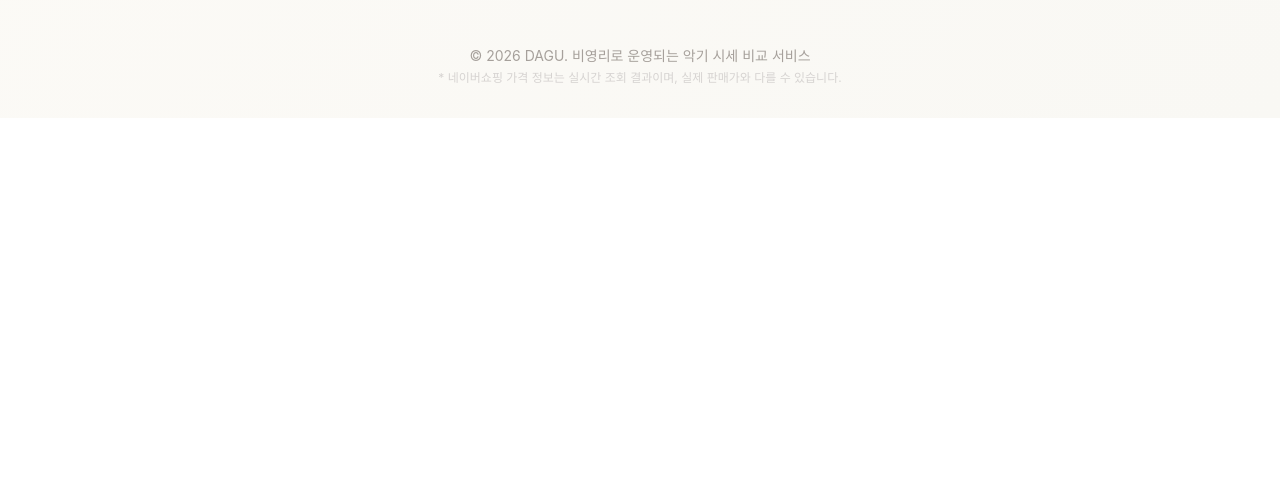
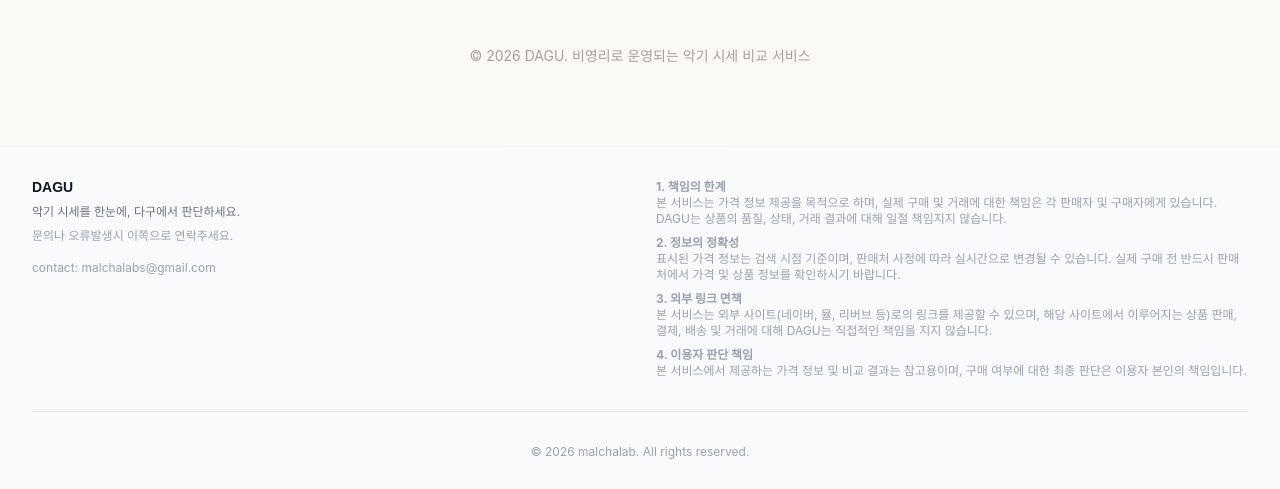
Before and after one commit to logarith3/malcha-dagu, a React (Vite) app in the folder frontend/: page / in a window 1280 px wide. Shown: the part 904-1393 px from the top of the page. Before the commit the page ends 1022 px from the top, so only its background shows below. Built offline with nearby package versions, Linux system fonts and the light colour scheme; no server answers.

Commit message:
Feat: Complete logic for deletion, security, and UI updates

```diff
--- a/frontend/src/App.tsx
+++ b/frontend/src/App.tsx
@@ -7,6 +7,8 @@ import { QueryClient, QueryClientProvider } from '@tanstack/react-query';
 import HomePage from './pages/HomePage';
 import SearchResultPage from './pages/SearchResultPage';
 import CategoryPage from './pages/CategoryPage';
+
+import Footer from './components/Footer';
 
 // React Query 클라이언트 설정
 const queryClient = new QueryClient({
@@ -24,6 +26,8 @@ function App() {
   return (
     <QueryClientProvider client={queryClient}>
       <BrowserRouter>
+        <div className="flex flex-col min-h-screen">
+          <main className="flex-grow">
             <Routes>
               <Route path="/" element={<HomePage />} />
               <Route path="/search" element={<SearchResultPage />} />
@@ -33,6 +37,9 @@ function App() {
               <Route path="/category/:brand/:model" element={<CategoryPage />} />
               <Route path="/category/:brand/:model/:submodel" element={<CategoryPage />} />
             </Routes>
+          </main>
+          <Footer />
+        </div>
       </BrowserRouter>
     </QueryClientProvider>
   );
--- /dev/null
+++ b/frontend/src/components/Footer.tsx
@@ -0,0 +1,55 @@
+
+
+export default function Footer() {
+    return (
+        <footer className="w-full bg-gray-50 py-8 border-t border-gray-100 mt-12">
+            <div className="max-w-7xl mx-auto px-4 sm:px-6 lg:px-8">
+                <div className="grid grid-cols-1 md:grid-cols-2 gap-8">
+                    {/* 서비스 정보 */}
+                    <div>
+                        <h3 className="text-sm font-semibold text-gray-900 mb-2">DAGU</h3>
+                        <p className="text-xs text-gray-500">
+                            악기 시세를 한눈에, 다구에서 판단하세요.
+                        </p>
+                        <p className="text-xs text-gray-400 mt-2">
+                            문의나 오류발생시 이쪽으로 연락주세요.
+                            <br />
+                            <br />
+                            contact: malchalabs@gmail.com
+                        </p>
+                    </div>
+
+                    {/* 필수 고지 사항 */}
+                    <div className="text-xs text-gray-400 space-y-2">
+                        <p>
+                            <strong>1. 책임의 한계</strong><br />
+                            본 서비스는 가격 정보 제공을 목적으로 하며, 실제 구매 및 거래에 대한 책임은 각 판매자 및 구매자에게 있습니다.
+                            DAGU는 상품의 품질, 상태, 거래 결과에 대해 일절 책임지지 않습니다.
+                        </p>
+                        <p>
+                            <strong>2. 정보의 정확성</strong><br />
+                            표시된 가격 정보는 검색 시점 기준이며, 판매처 사정에 따라 실시간으로 변경될 수 있습니다.
+                            실제 구매 전 반드시 판매처에서 가격 및 상품 정보를 확인하시기 바랍니다.
+                        </p>
+                        <p>
+                            <strong>3. 외부 링크 면책</strong><br />
+                            본 서비스는 외부 사이트(네이버, 뮬, 리버브 등)로의 링크를 제공할 수 있으며,
+                            해당 사이트에서 이루어지는 상품 판매, 결제, 배송 및 거래에 대해 DAGU는 직접적인 책임을 지지 않습니다.
+                        </p>
+                        <p>
+                            <strong>4. 이용자 판단 책임</strong><br />
+                            본 서비스에서 제공하는 가격 정보 및 비교 결과는 참고용이며,
+                            구매 여부에 대한 최종 판단은 이용자 본인의 책임입니다.
+                        </p>
+                    </div>
+                </div>
+
+                <div className="mt-8 pt-8 border-t border-gray-200">
+                    <p className="text-xs text-center text-gray-400">
+                        &copy; {new Date().getFullYear()} malchalab. All rights reserved.
+                    </p>
+                </div>
+            </div>
+        </footer>
+    );
+}
--- a/frontend/src/hooks/useSearch.ts
+++ b/frontend/src/hooks/useSearch.ts
@@ -120,6 +120,18 @@ export function useUpdateItemPrice() {
     });
 }
 
+export function useDeleteUserItem() {
+    const queryClient = useQueryClient();
+
+    return useMutation({
+        mutationFn: api.deleteUserItem,
+        onSuccess: () => {
+            queryClient.invalidateQueries({ queryKey: ['search'] });
+            queryClient.invalidateQueries({ queryKey: ['userItems'] });
+        },
+    });
+}
+
 // =============================================================================
 // AI Description Hook
 // =============================================================================
--- a/frontend/src/pages/CategoryPage.tsx
+++ b/frontend/src/pages/CategoryPage.tsx
@@ -184,7 +184,7 @@ export default function CategoryPage() {
 
                     {/* Footer */}
                     <footer className="mt-12 py-6 text-center text-xs text-stone-400 border-t border-stone-100">
-                        <p>* 네이버쇼핑 가격 정보는 실시간 조회 결과이며, 실제 판매가와 다를 수 있습니다.</p>
+
                     </footer>
                 </motion.div>
             )}
--- a/frontend/src/pages/HomePage.tsx
+++ b/frontend/src/pages/HomePage.tsx
@@ -126,7 +126,7 @@ export default function HomePage() {
             {/* 푸터 */}
             <footer className="py-8 text-center text-sm text-stone-400 mt-auto space-y-1">
                 <p>© 2026 DAGU. 비영리로 운영되는 악기 시세 비교 서비스</p>
-                <p className="text-xs text-stone-300">* 네이버쇼핑 가격 정보는 실시간 조회 결과이며, 실제 판매가와 다를 수 있습니다.</p>
+
             </footer>
         </div>
     );
--- a/frontend/src/pages/SearchResultPage.tsx
+++ b/frontend/src/pages/SearchResultPage.tsx
@@ -16,7 +16,7 @@ import SearchBar from '../components/SearchBar';
 import MatchaBounceLoader from '../components/MatchaBounceLoader';
 import ItemCard from '../components/ItemCard';
 import CategoryHeader from '../components/CategoryHeader';
-import { useSearch, useTrackItemClick, useCreateUserItem, useExtendUserItem, useReportItem, useUpdateItemPrice } from '../hooks/useSearch';
+import { useSearch, useTrackItemClick, useCreateUserItem, useExtendUserItem, useReportItem, useUpdateItemPrice, useDeleteUserItem } from '../hooks/useSearch';
 import { useAuth } from '../hooks/useAuth';
 import type { NaverItem, MergedUserItem, ReportReason } from '../types';
 
@@ -76,7 +76,7 @@ export default function SearchResultPage() {
     const [showRegisterModal, setShowRegisterModal] = useState(false);
 
     // SSO 인증 상태 확인
-    const { isLoggedIn } = useAuth();
+    const { isLoggedIn, userId } = useAuth();
 
     // React Query로 검색
     const { data, isLoading, isError, error } = useSearch(query, {
@@ -94,6 +94,24 @@ export default function SearchResultPage() {
 
     // 가격 업데이트 기능
     const updatePrice = useUpdateItemPrice();
+
+    // 삭제 기능
+    const deleteUserItem = useDeleteUserItem();
+
+    const handleDeleteItem = (itemId: number | string) => {
+        if (window.confirm('정말 이 매물을 삭제하시겠습니까?')) {
+            deleteUserItem.mutate(String(itemId), {
+                onSuccess: () => {
+                    alert('매물이 삭제되었습니다.');
+                },
+                onError: () => {
+                    alert('삭제 중 오류가 발생했습니다.');
+                }
+            });
+        }
+    };
+
+
 
     // 최소 로딩 시간 보장
     useEffect(() => {
@@ -222,11 +240,18 @@ export default function SearchResultPage() {
         });
     };
 
-    // 소유자 여부 확인 (is_owner 필드가 있으면 사용, 없으면 false)
+    // 소유자 여부 확인 (is_owner 필드 또는 owner_id 비교)
     const isItemOwner = (item: NaverItem | MergedUserItem): boolean => {
         if (!isLoggedIn) return false;
-        // UserItemSerializer에서 is_owner 필드 제공 시 사용
+
+        // 1. owner_id가 있으면 현재 로그인 유저와 비교
+        if ('owner_id' in item && item.owner_id !== null && userId !== null) {
+            return item.owner_id === userId;
+        }
+
+        // 2. 백엔드에서 제공한 is_owner 필드 사용 (fallback)
         if ('is_owner' in item) return (item as { is_owner: boolean }).is_owner;
+
         return false;
     };
 
@@ -358,6 +383,7 @@ export default function SearchResultPage() {
                                                 onExtend={'id' in item ? () => handleExtendItem(item.id) : undefined}
                                                 onReport={'id' in item && item.source !== 'naver' ? (reason) => handleReportItem(item.id, reason) : undefined}
                                                 onUpdatePrice={'id' in item && item.source !== 'naver' ? (price) => handleUpdatePrice(item.id, price) : undefined}
+                                                onClickDelete={'id' in item && item.source !== 'naver' ? () => handleDeleteItem(item.id) : undefined}
                                             />
                                         </motion.div>
                                     ))}
@@ -443,7 +469,7 @@ export default function SearchResultPage() {
 
             {/* 푸터 */}
             <footer className="mt-12 py-6 text-center text-xs text-stone-400 border-t border-stone-100">
-                <p>* 네이버쇼핑 가격 정보는 실시간 조회 결과이며, 실제 판매가와 다를 수 있습니다.</p>
+
             </footer>
         </div>
     );
@@ -524,7 +550,21 @@ function RegisterModal({ query, matchedInstrument, onClose }: RegisterModalProps
 
     // API Hook
     const createUserItem = useCreateUserItem();
+    const deleteUserItem = useDeleteUserItem();
     const queryClient = useQueryClient();
+
+    const handleDeleteItem = (id: number | string) => {
+        if (window.confirm('정말 이 매물을 삭제하시겠습니까?')) {
+            deleteUserItem.mutate(String(id), {
+                onSuccess: () => {
+                    alert('삭제되었습니다.');
+                },
+                onError: () => {
+                    alert('삭제 중 오류가 발생했습니다.');
+                }
+            });
+        }
+    };
 
     const handleSubmit = async (e: React.FormEvent) => {
         e.preventDefault();
--- a/frontend/src/services/api.ts
+++ b/frontend/src/services/api.ts
@@ -111,9 +111,14 @@ export async function reportUserItem(id: string, data: {
     return response.data;
 }
 
+// ... existing code ...
 export async function updateItemPrice(id: string, price: number): Promise<UserItem> {
     const response = await api.post<UserItem>(`/items/${id}/update_price/`, { price });
     return response.data;
+}
+
+export async function deleteUserItem(id: string): Promise<void> {
+    await api.delete(`/items/${id}/`);
 }
 
 // =============================================================================
--- a/frontend/src/types/index.ts
+++ b/frontend/src/types/index.ts
@@ -100,6 +100,7 @@ export interface MergedUserItem {
     instrument_brand: string;
     extended_at: string | null;
     report_count: number;
+    owner_id: number | null;
 }
 
 // 신고 사유 타입
```
Also changed, not shown: frontend/src/components/ItemCard.tsx (+42 -11 lines), 1 other file (tests, documents, lock files or other folders). Lines whose indentation alone changed are shown as unchanged.
